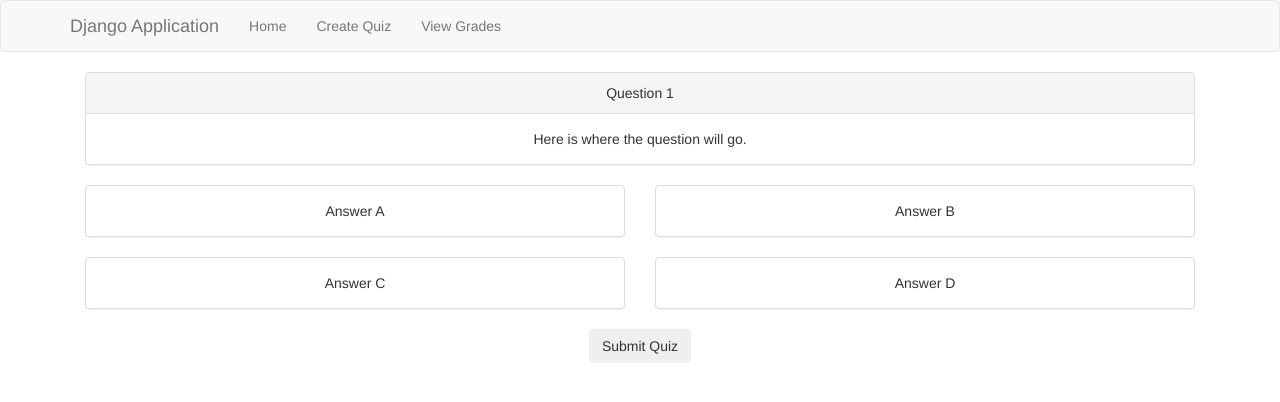
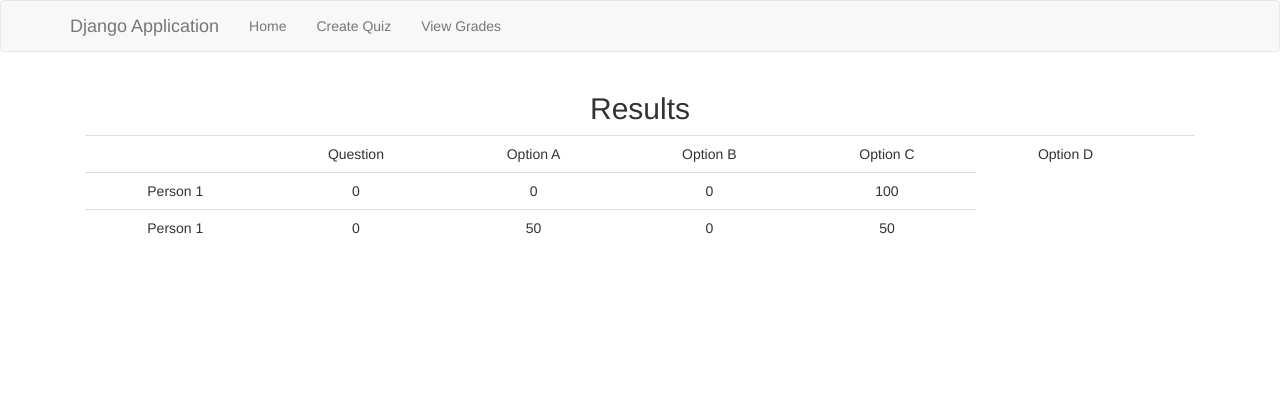
Before and after one commit to snasi623/project4, a Django app: page / in a window 1280 px wide. Shown: the top 402 px of the page. Run offline with Django 3.2, Linux system fonts and the light colour scheme; parts of the project's set-up code (start-up, migrations or seed data) failed here and were passed over; some libraries are stand-ins or nearby versions.

Commit message:
added results page. (if previous commits did not show: created four templates, downloaded venv and django, set up models, urls, and views

```diff
--- a/django_project/django_app/templates/score.html
+++ b/django_project/django_app/templates/score.html
@@ -3,7 +3,31 @@
 {% block main %}
 
 <div class="container-fluid text-center">
-    Hello World
+    <h2>Results</h2>
+    <p></p>
+    <table class="table">
+        <th>
+            <td>Question</td>
+            <td>Option A</td>
+            <td>Option B</td>
+            <td>Option C</td>
+            <td>Option D</td>
+        <th>
+        <tr>
+            <td>Person 1</td>
+            <td>0</td>
+            <td>0</td>
+            <td>0</td>
+            <td>100</td>
+        </tr>
+        <tr>
+            <td>Person 1</td>
+            <td>0</td>
+            <td>50</td>
+            <td>0</td>
+            <td>50</td>
+        </tr>
+    <table>
 </div>
 
 {% endblock %}
--- a/django_project/django_project/urls.py
+++ b/django_project/django_project/urls.py
@@ -21,7 +21,7 @@ from django_app import views as quiz_views
 urlpatterns = [
     path('home/', quiz_views.index, name='home'),
     path('create/', quiz_views.create, name='create'),
-    path('', quiz_views.quiz, name='quiz'),
-    path('score/', quiz_views.score, name='score'),
+    path('quiz', quiz_views.quiz, name='quiz'),
+    path('', quiz_views.score, name='score'),
     path('admin/', admin.site.urls),
 ]
```
Also changed, not shown: django_project/django_app/forms.py (+4 -4 lines).
